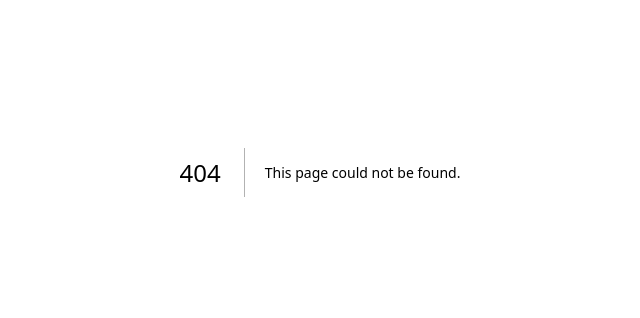
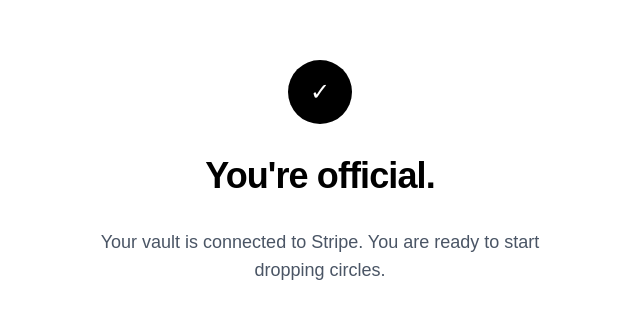
Before and after one commit to genesisraaiin-star/dropcirclesv2, a Next.js app: page /dashboard/circles in a window 1280 px wide. Before the commit this address had no page. Shown: the part 228-546 px from the top of the page, without its empty margins (320-960 px from the left). Built offline with nearby package versions, Linux system fonts and the light colour scheme.

Commit message:
feat: add circles dashboard landing page

```diff
--- /dev/null
+++ b/app/dashboard/circles/page.tsx
@@ -0,0 +1,15 @@
+export default function CirclesPage() {
+  return (
+    <div className="flex flex-col items-center justify-center min-h-screen bg-white text-black p-8">
+      <div className="max-w-md w-full space-y-8 text-center">
+        <div className="w-16 h-16 bg-black text-white rounded-full flex items-center justify-center mx-auto text-2xl">
+          ✓
+        </div>
+        <h1 className="text-4xl font-bold tracking-tight">You're official.</h1>
+        <p className="text-gray-600 text-lg">
+          Your vault is connected to Stripe. You are ready to start dropping circles.
+        </p>
+      </div>
+    </div>
+  );
+}
```
